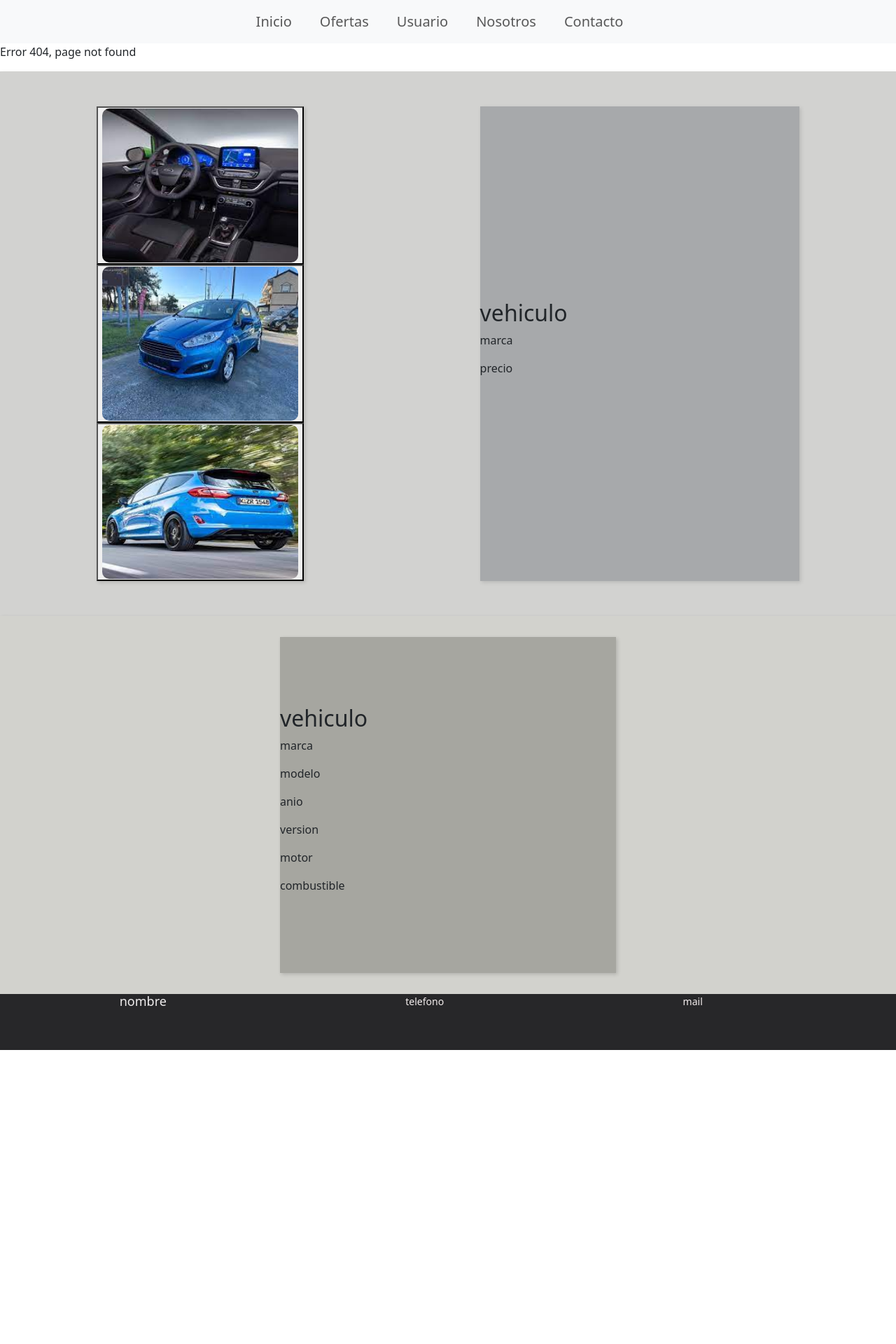
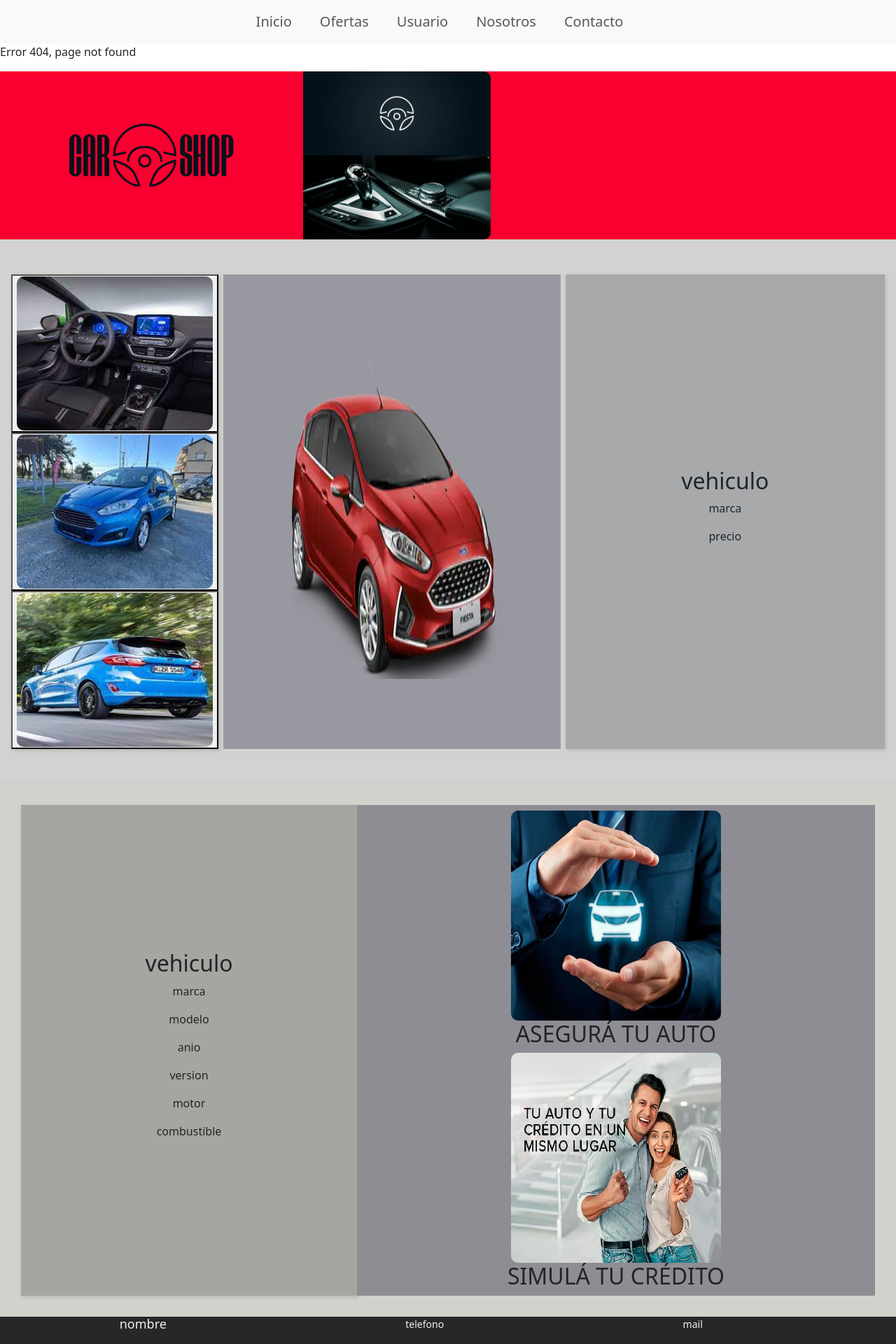
Before and after one commit to Ramiroaya/CarShop, a React (Create React App) app in the folder client/: page /vistas in a window 1280 px wide. Before the commit this address had no page. Shown: the top 1920 px of the page at 70% size. Before the commit the page ends 1500 px from the top, so only its background shows below. Built offline with nearby package versions, Linux system fonts and the light colour scheme.

Commit message:
acomode pagina vistas

```diff
--- a/client/src/components/componentesIndex.js
+++ b/client/src/components/componentesIndex.js
@@ -8,7 +8,7 @@ import Segurosyfinanciacion  from './index-segurosyfinanciacionacceso';
 import Marcas  from './index-marcas';
 
 import 'bootstrap/dist/css/bootstrap.min.css';
-import '../css/componentesIndex.css';
+
 import '../css/bloques.css';
 
 
--- a/client/src/components/componentess/autosIndex.js
+++ b/client/src/components/componentess/autosIndex.js
@@ -1,25 +1,32 @@
 import React from 'react'
 
-
+import Banner from '../banner';
 import Descripcion from './descripcion';
 import Tres from './tres';
 import Dos from './dos';
 import Uno from './uno';
 import Contactos from './contactos';
+import Segurosyfinanciacion from './segurosyfinanciaciones';
 
+import '../../css/autosIndex.css';
 
 
 
 function autosIndex  ()  {
   return (
     <div class='autosIndex'>
+
+        <Banner/>
+
       <div class='prueba' >
         <Uno/>
+        <Dos/>
         <Tres/>
       </div>
 
       <div class='prueba2'>
         <Descripcion/>
+        <Segurosyfinanciacion/>
       </div>
 
       <div>
--- a/client/src/components/componentess/banner.js
+++ b/client/src/components/componentess/banner.js
@@ -2,7 +2,7 @@ import React from 'react';
 
 import bannerImage from '../../images/bannerlogogrande.png';
 
-import 'css/banner.css'
+import './css/banner.css'
 
 const Banner = () => {
   return (
--- a/client/src/components/componentess/dos.js
+++ b/client/src/components/componentess/dos.js
@@ -1,6 +1,7 @@
 import React from 'react'
 
-import muestraImagen from '../../images/image.jpg';
+import muestraImagen from '../../images/fordFiesta.imgs.full.high.webp';
+
 
 import  '../../css/autosIndex.css';
 
--- a/client/src/css/autosIndex.css
+++ b/client/src/css/autosIndex.css
@@ -52,7 +52,8 @@
     background-color: #a7a9ab;
     display: flex;
     flex-direction: column;
-    justify-content: center;
+    justify-content:center;
+    align-items: center;
   }
 
   .prueba2 {
@@ -77,6 +78,7 @@
     display: flex;
     flex-direction: column;
     justify-content: center;
+    align-items: center;
   }
   .contactos {
     display: flex;
@@ -108,4 +110,5 @@
      display: flex;
      flex-direction: column;
      justify-content: center;
+     align-items: center;
   }
```
Also changed, not shown: client/src/css/componentesIndex.css (deleted, +0 -20 lines), client/src/images/fordFiesta.imgs.full.high.webp (added).
